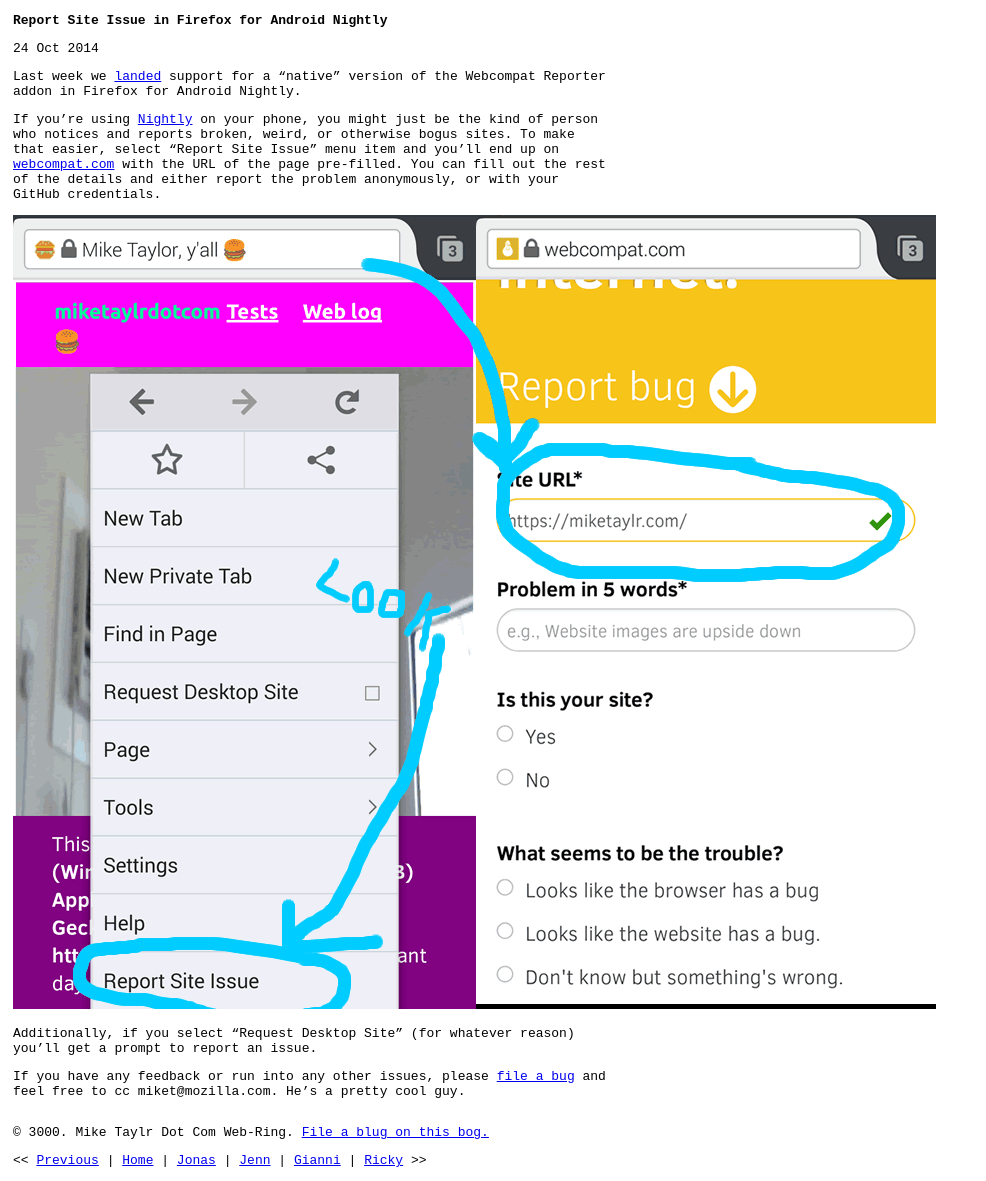
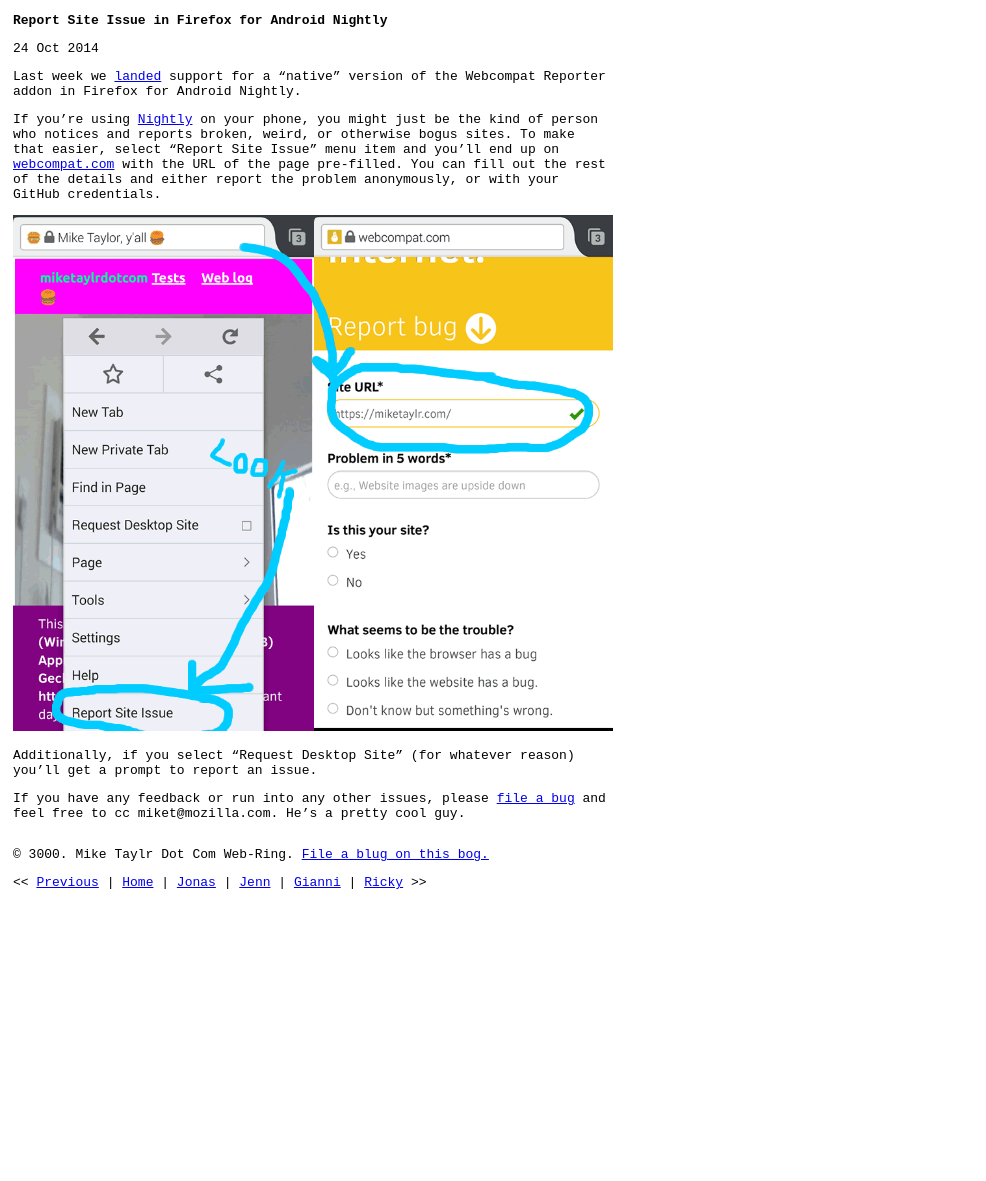
Before and after one commit to miketaylr/miketaylr.com-blog, a Jekyll site: the page built from _posts/2014-10-24-report-site-issue-in-firefox-for-android-nightly.md, in a window 1280 px wide. Shown: the whole page, without its empty margins (0-986 px from the left). Built offline with Jekyll 4.4.1, drawn with Linux system fonts in a browser that asks for light colours; Markdown is read by kramdown in place of the engine named in the settings; after the commit the page ends 903 px from its top, so only the background shows below that.

Commit message:
I dont remember

```diff
--- a/_posts/2014-10-24-report-site-issue-in-firefox-for-android-nightly.md
+++ b/_posts/2014-10-24-report-site-issue-in-firefox-for-android-nightly.md
@@ -8,7 +8,7 @@
 
 If you're using [Nightly][nightly] on your phone, you might just be the kind of person who notices and reports broken, weird, or otherwise bogus sites. To make that easier, select "Report Site Issue" menu item and you'll end up on [webcompat.com][wc] with the URL of the page pre-filled. You can fill out the rest of the details and either report the problem anonymously, or with your GitHub credentials.
 
-<img src="https://miketaylr.com/posts/assets/reporter.png" alt="screenshots of report site issue menu item">
+<img src="https://miketaylr.com/posts/assets/reporter.png" alt="screenshots of report site issue menu item" style="max-width:100%">
 
 Additionally, if you select "Request Desktop Site" (for whatever reason) you'll get a prompt to report an issue.
 
```
